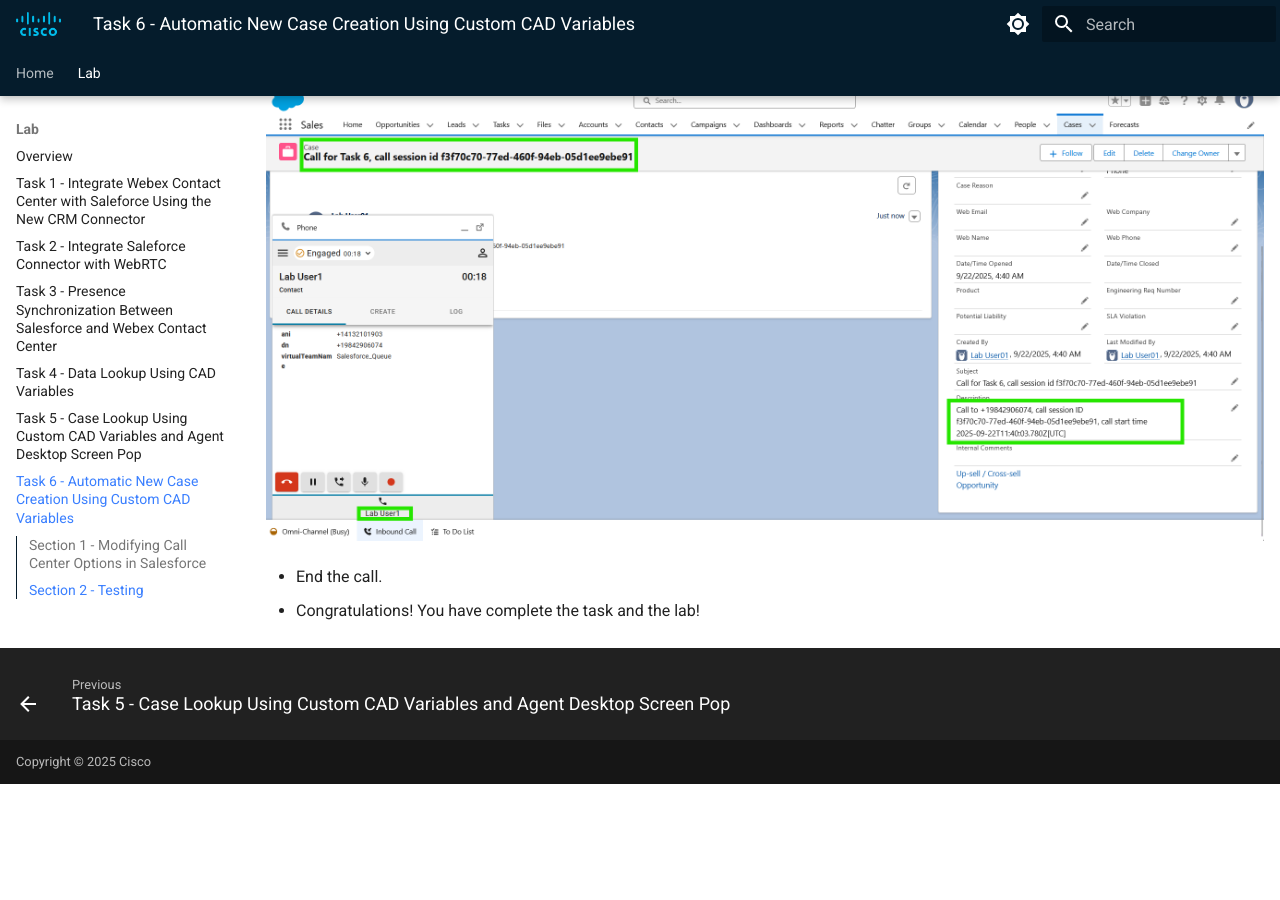
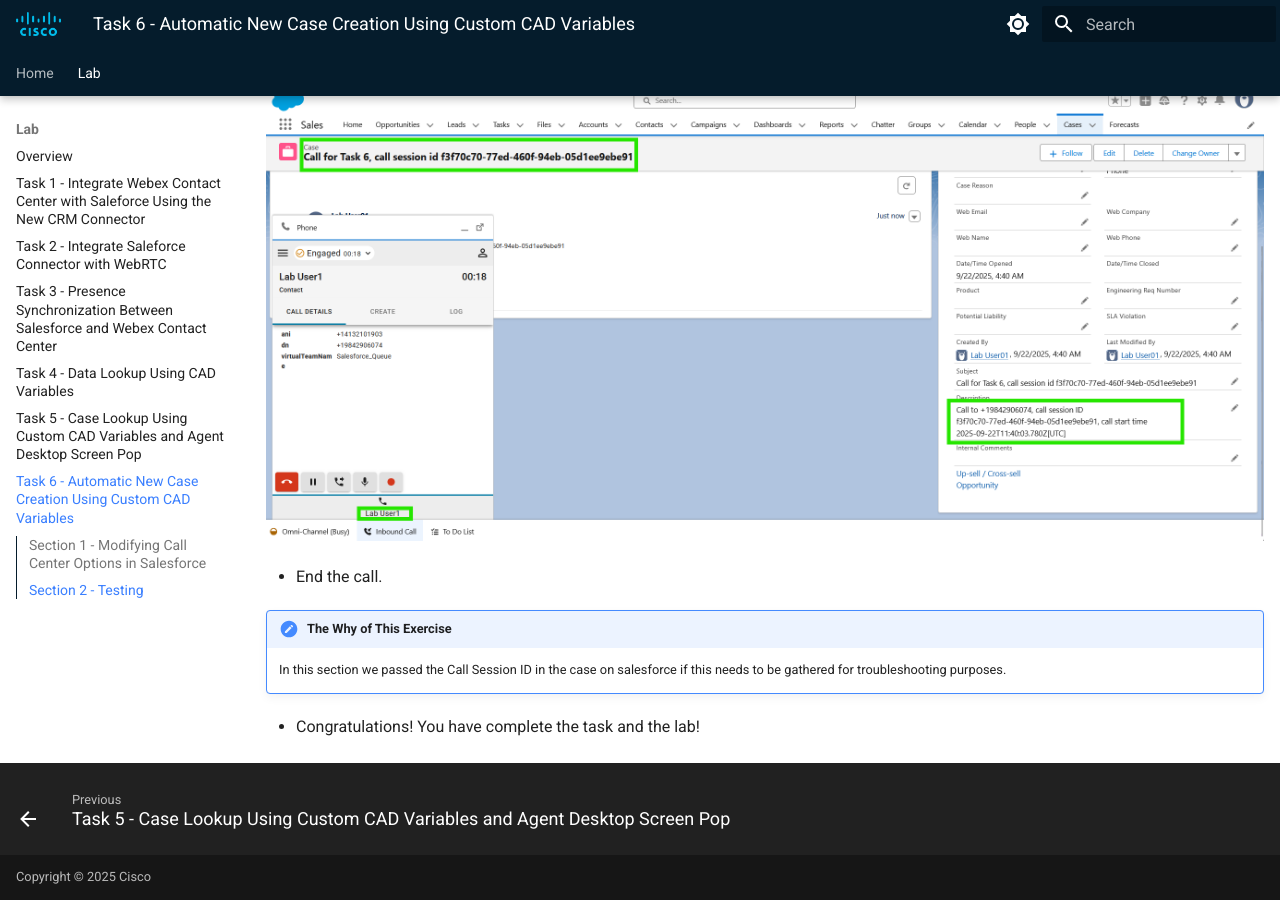
Before and after one commit to WebexCC-SA/LAB-2308, an MkDocs documentation site: the page built from docs/task6.md, in a window 1280 px wide and 900 px high, scrolled down 4424 px. Built offline with MkDocs 1.6.1 and Material for MkDocs 9.7.7, drawn with Linux system fonts in a browser that asks for light colours; before the commit the page ends 5208 px from its top, so only the background shows below that.

Commit message:
Update task6.md

```diff
--- a/docs/task6.md
+++ b/docs/task6.md
@@ -75,4 +75,8 @@
 ![Nav](./assets/t5s2p3a.png){ width="1400" }
 
 - End the call.
+
+!!! note "The Why of This Exercise"
+	In this section we passed the Call Session ID in the case on salesforce if this needs to be gathered for troubleshooting purposes.
+
 - Congratulations! You have complete the task and the lab!
```
